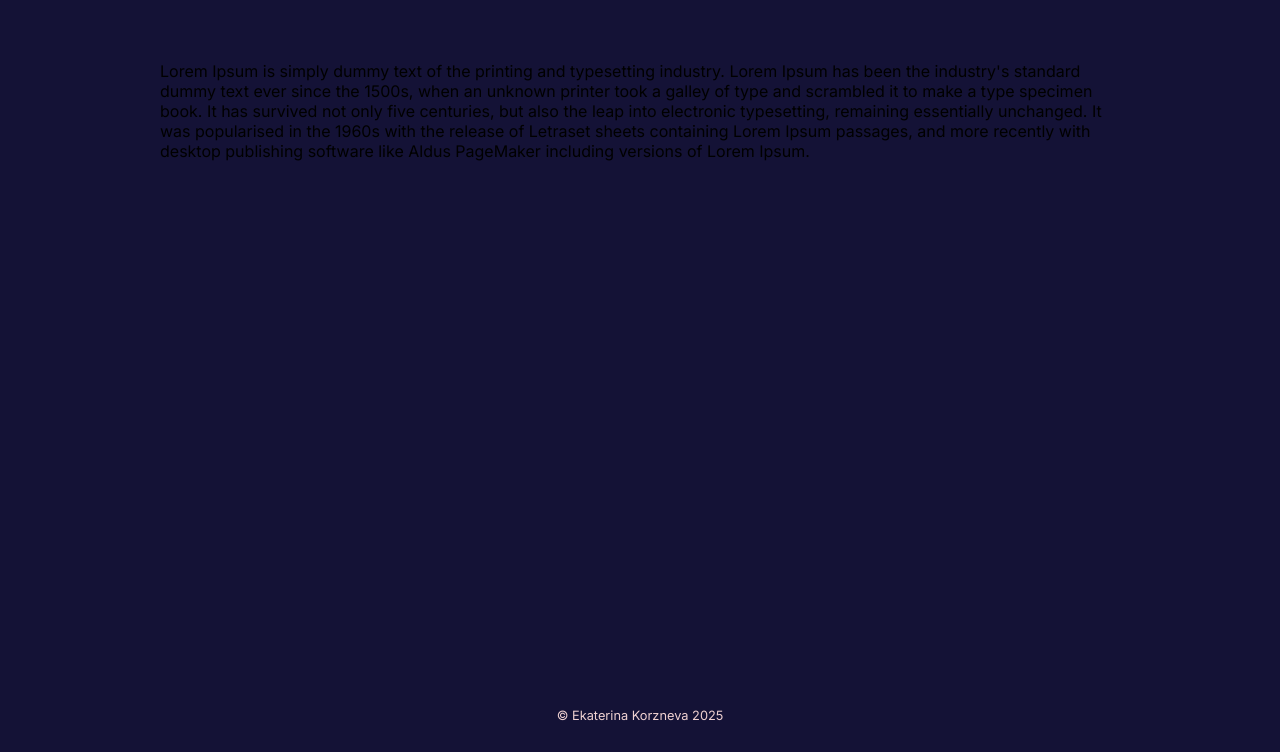
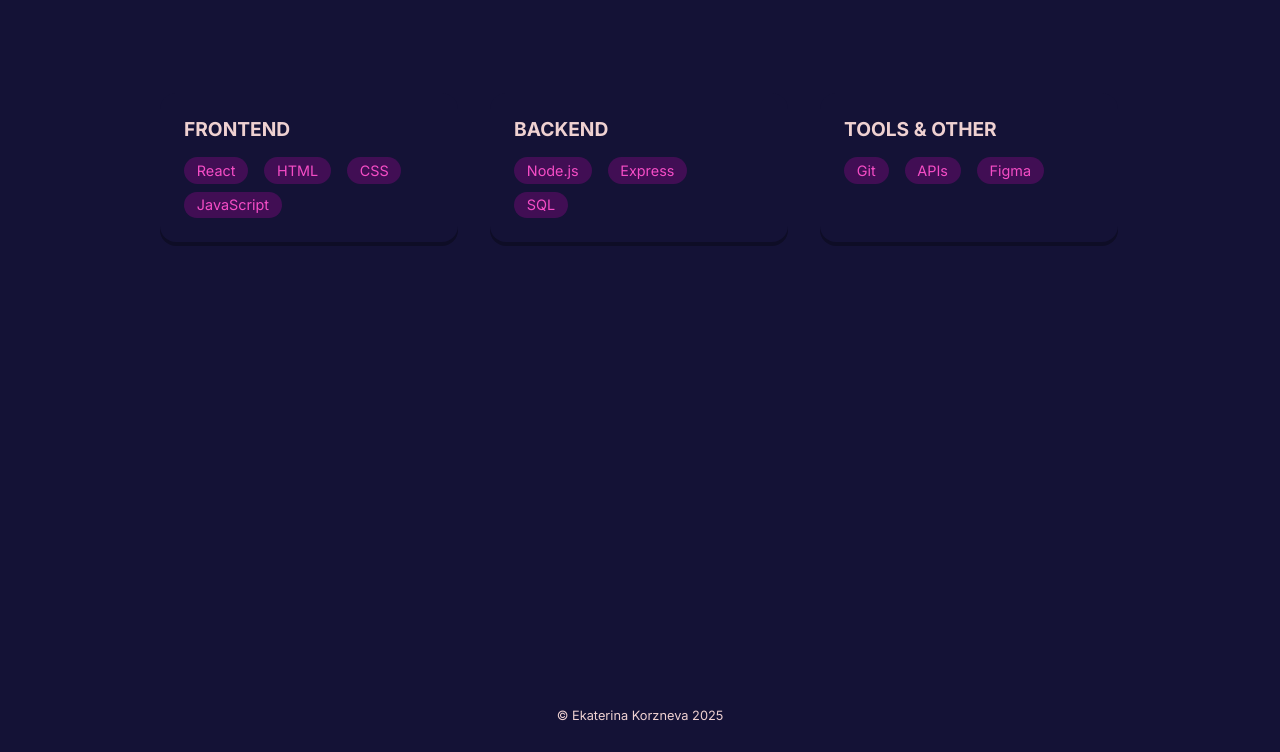
Before and after one commit to Eka1984/Portfolio-web-site, a plain HTML site: page skills.html in a window 1280 px wide. Shown: the part 48-800 px from the top of the page. Drawn offline with Linux system fonts and the light colour scheme.

Commit message:
Add skills section with frontend, backend, and tools categories; update styles for skill cards

```diff
--- a/skills.html
+++ b/skills.html
@@ -35,19 +35,40 @@
         </nav>
       </header>
 
-      <section class="content-container">
-        <p>
-          Lorem Ipsum is simply dummy text of the printing and typesetting
-          industry. Lorem Ipsum has been the industry's standard dummy text ever
-          since the 1500s, when an unknown printer took a galley of type and
-          scrambled it to make a type specimen book. It has survived not only
-          five centuries, but also the leap into electronic typesetting,
-          remaining essentially unchanged. It was popularised in the 1960s with
-          the release of Letraset sheets containing Lorem Ipsum passages, and
-          more recently with desktop publishing software like Aldus PageMaker
-          including versions of Lorem Ipsum.
-        </p>
+      <section class="main">
+        <div class="content-container">
+          <div class="skills-container">
+            <div class="skill-card">
+              <h3>Frontend</h3>
+              <div class="tags">
+                <span class="tag">React</span>
+                <span class="tag">HTML</span>
+                <span class="tag">CSS</span>
+                <span class="tag">JavaScript</span>
+              </div>
+            </div>
+
+            <div class="skill-card">
+              <h3>Backend</h3>
+              <div class="tags">
+                <span class="tag">Node.js</span>
+                <span class="tag">Express</span>
+                <span class="tag">SQL</span>
+              </div>
+            </div>
+
+            <div class="skill-card">
+              <h3>Tools & Other</h3>
+              <div class="tags">
+                <span class="tag">Git</span>
+                <span class="tag">APIs</span>
+                <span class="tag">Figma</span>
+              </div>
+            </div>
+          </div>
+        </div>
       </section>
+
       <footer class="footer">
         <p>© Ekaterina Korzneva 2025</p>
       </footer>
--- a/style.css
+++ b/style.css
@@ -299,7 +299,7 @@ body {
   display: flex;
   flex: 1;
   width: 100%;
-  max-width: 45vw;
+  max-width: 50vw;
   margin: 0 auto;
   padding: 2rem;
 }
@@ -324,3 +324,37 @@ body {
   align-items: center;
   justify-content: center;
 }
+
+.skills-container {
+  display: flex;
+  flex-wrap: wrap;
+  gap: 2rem;
+  justify-content: center;
+  margin-top: 3rem;
+}
+
+.skill-card {
+  background-color: #141236;
+  border-radius: 1rem;
+  box-shadow: 0 4px rgba(0, 0, 0, 0.3);
+  padding: 1.5rem;
+  color: #efd1d1;
+  width: 250px;
+  display: flex;
+  flex-direction: column;
+  align-items: flex-start;
+}
+
+.skill-card h3 {
+  margin-top: 0;
+  margin-bottom: 1rem;
+  color: #efd1d1;
+  font-size: 1.2rem;
+  text-transform: uppercase;
+}
+
+.skill-card .tags {
+  display: flex;
+  flex-wrap: wrap;
+  gap: 0.5rem;
+}
```
